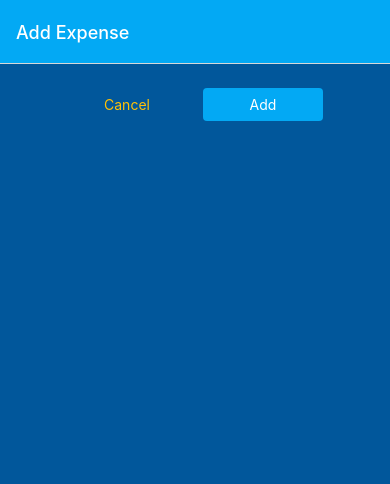
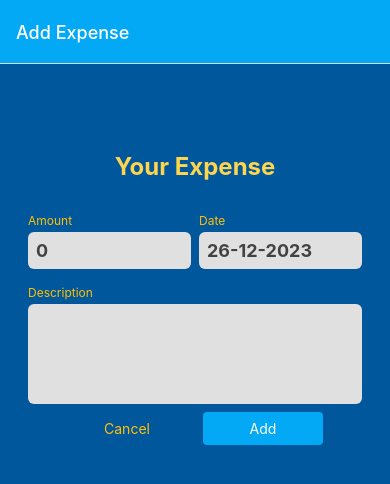
Before and after one commit to imammufiid/react-native-expensesapp, a React Native app: screen /MANAGE_EXPENSE in a window 390 px wide. Shown: the top 484 px of the page. Built offline with nearby package versions, Linux system fonts and the light colour scheme.

Commit message:
feat: Created create and update expense

```diff
--- /dev/null
+++ b/src/components/ManageExpense/ExpenseForm.tsx
@@ -0,0 +1,141 @@
+import {StyleSheet, Text, View} from "react-native";
+import {Input} from "@components/ManageExpense/Input";
+import {StyleColor} from "@/utils/constants/color";
+import {useEffect, useState} from "react";
+import {Button} from "@components/commons/Button";
+import {Expense} from "@data/models/Expense";
+import {generateRandomString} from "@/utils/string";
+import {getFormatDate} from "@/utils/date";
+
+type ExpenseDataForm = {
+  id: string,
+  amount: string,
+  date: string,
+  description: string
+}
+
+const initialExpenseDataForm: ExpenseDataForm = {
+  id: '',
+  amount: '',
+  date: '',
+  description: '',
+}
+
+type ExpenseFormProps = {
+  isEditable: boolean,
+  expense?: Expense,
+  onCancel: () => void,
+  onSubmit: (data: Expense) => void,
+}
+
+export const ExpenseForm = (props: ExpenseFormProps) => {
+  const {expense} = props
+  const [inputValues, setInputValues] = useState(initialExpenseDataForm)
+
+  useEffect(() => {
+    setInputValues((prevState) => (
+      {
+        ...prevState,
+        id: expense?.id ?? '',
+        amount: expense?.amount.toString() ?? '',
+        date: getFormatDate(expense?.date ?? new Date()),
+        description: expense?.description ?? '',
+      }
+    ))
+  }, [props])
+
+  const inputChangedHandler = (identifier: string, value: string) => {
+    setInputValues((prevState) => (
+      {
+        ...prevState,
+        [identifier]: value
+      }
+    ))
+  }
+  const getId = () => {
+    if (inputValues.id === '') {
+      return generateRandomString(3)
+    }
+    return inputValues.id
+  }
+  const onCancelHandler = () => props.onCancel()
+  const onSubmitHandler = () => {
+    const data = new Expense(getId(), inputValues.description, +inputValues.amount, new Date(inputValues.date))
+    props.onSubmit(data)
+  }
+
+  return (
+    <View style={styles.form}>
+      <Text style={styles.title}>Your Expense</Text>
+      <View style={styles.inputRow}>
+        <Input
+          label="Amount"
+          textInputConfig={{
+            value: inputValues.amount,
+            placeholder: '0',
+            keyboardType: 'decimal-pad',
+            onChangeText: inputChangedHandler.bind(this, 'amount')
+          }}
+          style={styles.rowInput}/>
+        <Input
+          label="Date"
+          textInputConfig={{
+            value: inputValues.date,
+            placeholder: 'YYYY-MM-DD',
+            maxLength: 10,
+            onChangeText: inputChangedHandler.bind(this, 'date')
+          }}
+          style={styles.rowInput}/>
+      </View>
+      <Input
+        label="Description"
+        textInputConfig={{
+          value: inputValues.description,
+          multiline: true,
+          onChangeText: inputChangedHandler.bind(this, 'description')
+        }}/>
+      <View style={styles.buttons}>
+        <Button
+          onPress={onCancelHandler}
+          mode='flat' style={styles.button}>
+          Cancel
+        </Button>
+        <Button
+          onPress={onSubmitHandler}
+          style={styles.button}>
+          {props.isEditable ? 'Update' : 'Add'}
+        </Button>
+      </View>
+    </View>
+  )
+}
+
+const styles = StyleSheet.create({
+  form: {
+    marginTop: 40
+  },
+
+  buttons: {
+    flexDirection: 'row',
+    justifyContent: 'center',
+    alignItems: 'center'
+  },
+  button: {
+    minWidth: 120,
+    marginHorizontal: 8
+  },
+  title: {
+    fontSize: 24,
+    fontWeight: 'bold',
+    color: StyleColor.accentTextColor,
+    textAlign: 'center',
+    marginVertical: 24
+  },
+  inputRow: {
+    flexDirection: 'row',
+    justifyContent: 'space-between'
+  },
+  rowInput: {
+    flex: 1
+  }
+})
--- /dev/null
+++ b/src/components/ManageExpense/Input.tsx
@@ -0,0 +1,49 @@
+import {StyleProp, StyleSheet, Text, TextInput, TextInputProps, View} from "react-native";
+import {Colors, StyleColor} from "@/utils/constants/color";
+
+export type InputProps = {
+  label: string,
+  textInputConfig?: TextInputProps,
+  style?: StyleProp<any>
+}
+
+export const Input = (props: InputProps) => {
+
+  let inputStyle: StyleProp<any>[] = [styles.textInput]
+  if (props.textInputConfig && props.textInputConfig.multiline) {
+    inputStyle.push(styles.inputMultiline)
+  }
+
+  return (
+    <View style={[styles.container, props.style]}>
+      <Text style={styles.label}>{props.label}</Text>
+      <TextInput
+        style={inputStyle}
+        {...props.textInputConfig}/>
+    </View>
+  )
+}
+
+const styles = StyleSheet.create({
+  container: {
+    marginHorizontal: 4,
+    marginVertical: 8
+  },
+  label: {
+    fontSize: 12,
+    color: StyleColor.accentColor
+  },
+  textInput: {
+    backgroundColor: Colors.grey300,
+    padding: 8,
+    borderRadius: 6,
+    fontSize: 18,
+    color: StyleColor.textColor,
+    marginTop: 4,
+    fontWeight: 'bold'
+  },
+  inputMultiline: {
+    minHeight: 100,
+    textAlignVertical: 'top'
+  }
+})
--- a/src/redux/expenses.ts
+++ b/src/redux/expenses.ts
@@ -38,6 +38,7 @@ const expensesSlice = createSlice({
       const expenseIndex = state.expenses.findIndex(ex => ex.id === action.payload.expense.id)
       const expense = state.expenses[expenseIndex]
       const payload = action.payload.expense
+      console.log('payload', payload)
       state.expenses[expenseIndex] = new Expense(expense.id, payload.description, payload.amount, payload.date)
     },
   }
--- a/src/screens/AllExpenses.tsx
+++ b/src/screens/AllExpenses.tsx
@@ -4,7 +4,6 @@ import {RootState} from "@/redux/store";
 
 export const AllExpenses = () => {
   const expenses = useSelector((state: RootState) => state.expense.expenses)
-  console.log('All Expense', expenses)
   return (
     <ExpensesOutput expenses={expenses} expensesPeriod='Total' fallback="No Data"/>
   )
--- a/src/screens/ManageExpense.tsx
+++ b/src/screens/ManageExpense.tsx
@@ -2,8 +2,7 @@ import {StyleSheet, View} from "react-native";
 import {useLayoutEffect} from "react";
 import {IconButton} from "@components/commons/IconButton";
 import {Colors, StyleColor} from "@/utils/constants/color";
-import {Button} from "@components/commons/Button";
-import {useDispatch} from "react-redux";
+import {useDispatch, useSelector} from "react-redux";
 import {
   addExpense,
   AddExpensePayload,
@@ -11,6 +10,9 @@ import {
   DeleteExpensePayload, updateExpense,
   UpdateExpensePayload
 } from "@/redux/expenses";
+import {ExpenseForm} from "@components/ManageExpense/ExpenseForm";
+import {Expense} from "@data/models/Expense";
+import {RootState} from "@/redux/store";
 
 export type ManageExpenseParams = {
   expenseId: string
@@ -19,6 +21,8 @@ export const ManageExpense = (props: any) => {
   const {route, navigation} = props
   const params = route.params as ManageExpenseParams | undefined
   const isEditing = !!params?.expenseId
+  const expenses = useSelector((state: RootState) => state.expense.expenses)
+  const expense = expenses.find((item) => item.id === params?.expenseId)
   const dispatch = useDispatch()
 
   useLayoutEffect(() => {
@@ -39,43 +43,34 @@ export const ManageExpense = (props: any) => {
     navigation.goBack()
   }
 
-  const updateExpenseHandler = () => {
-    const data: UpdateExpensePayload = {
-      expense: {id: 'e13', description: '123123123123', amount: 0, date: new Date('2024-01-12')}
+  const updateExpenseHandler = (data: Expense) => {
+    const payload: UpdateExpensePayload = {
+      expense: data
     }
-    dispatch(updateExpense(data))
+    dispatch(updateExpense(payload))
   }
 
-  const addExpenseHandler = () => {
-    const data: AddExpensePayload = {
-      expense: {id: 'e13', description: 'fasdfasdfasdf', amount: 10, date: new Date('2024-01-12')}
+  const addExpenseHandler = (data: Expense) => {
+    const payload: AddExpensePayload = {
+      expense: {...data}
     }
-    dispatch(addExpense(data))
+    dispatch(addExpense(payload))
   }
 
-  const confirmHandler = () => {
-    if (isEditing) {
-      updateExpenseHandler()
-    } else {
-      addExpenseHandler()
-    }
+  const confirmHandler = (data: Expense) => {
+    if (isEditing) updateExpenseHandler(data)
+    else addExpenseHandler(data)
+
     navigation.goBack()
   }
 
   return (
     <View style={styles.container}>
-      <View style={styles.buttons}>
-        <Button
-          onPress={cancelHandler}
-          mode='flat' style={styles.button}>
-          Cancel
-        </Button>
-        <Button
-          onPress={confirmHandler}
-          style={styles.button}>
-          {isEditing ? 'Update' : 'Add'}
-        </Button>
-      </View>
+      <ExpenseForm
+        expense={expense}
+        isEditable={isEditing}
+        onCancel={cancelHandler}
+        onSubmit={confirmHandler}/>
       {isEditing && (
         <View style={styles.deleteContainer}>
           <IconButton
@@ -95,15 +90,6 @@ const styles = StyleSheet.create({
     padding: 24,
     backgroundColor: StyleColor.primaryDarkColor
   },
-  buttons: {
-    flexDirection: 'row',
-    justifyContent: 'center',
-    alignItems: 'center'
-  },
-  button: {
-    minWidth: 120,
-    marginHorizontal: 8
-  },
   deleteContainer: {
     marginTop: 16,
     paddingTop: 8,
--- /dev/null
+++ b/src/utils/string.ts
@@ -0,0 +1,11 @@
+export function generateRandomString(length: number): string {
+  const characters = 'ABCDEFGHIJKLMNOPQRSTUVWXYZabcdefghijklmnopqrstuvwxyz0123456789';
+  let result = '';
+
+  for (let i = 0; i < length; i++) {
+    const randomIndex = Math.floor(Math.random() * characters.length);
+    result += characters.charAt(randomIndex);
+  }
+
+  return result;
+}
```
